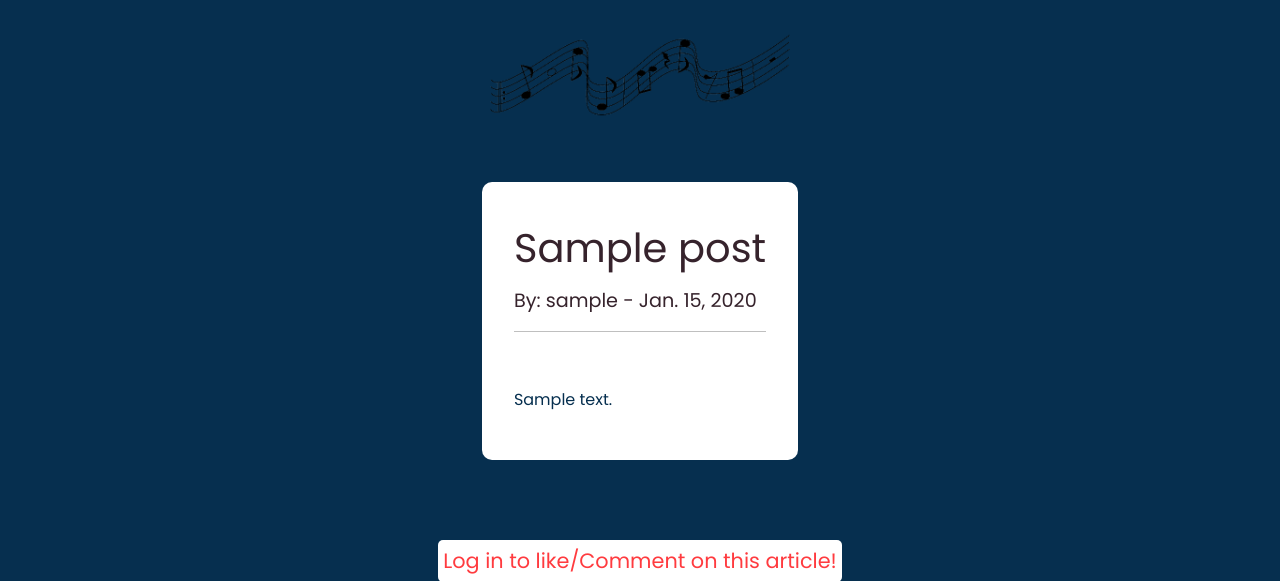
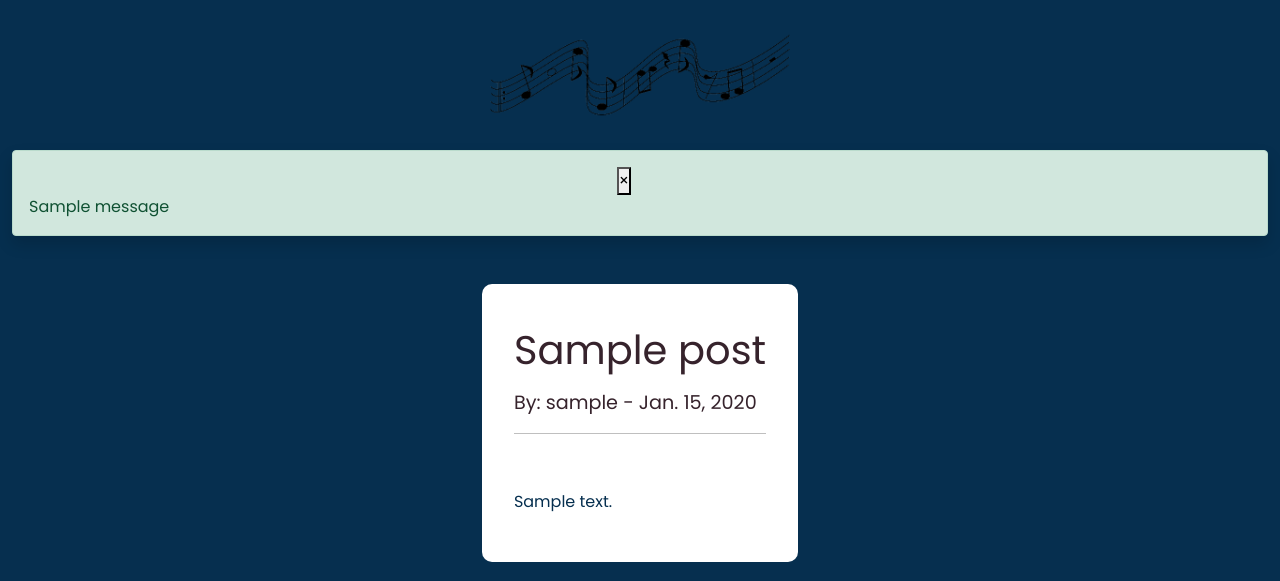
Before and after one commit to darco31/Tuneshack, a Django app: page /posts/1 in a window 1280 px wide. Shown: the part 113-694 px from the top of the page. Run offline with Django 4.2, Linux system fonts and the light colour scheme; tables that the repository leaves empty hold one stand-in row (values such as "Sample post"); one stand-in notice (Sample message) is shown.

Commit message:
Add messages to base html file

```diff
--- a/static/css/style.css
+++ b/static/css/style.css
@@ -67,6 +67,7 @@ main {
     color: var(--watermelon);
     padding: 6px;
     border-radius: 10px;
+    font-size: 1rem;
 }
 
 .continue_button:hover {
--- a/templates/base.html
+++ b/templates/base.html
@@ -54,12 +54,22 @@
         </nav>
         <img src="{% static 'img/music_note.png' %}" alt="image of music notes" class="notes">
 
+        {% for message in messages %}
+        <div class="alert {{ message.tags }} alert-dismissible shadow fade show" role="alert">
+            <button type="button" class="close" data-dismiss="alert" aria-label="Close">
+                <span aria-hidden="true">&times;</span>
+            </button>
+            {{ message | safe }}
+        </div>
+        {% endfor %}
+
         <!-- Main content -->
         <main>
             {% block content%}
 
             {% endblock %}
         </main>
+
         <!-- Footer section to include some contact info and social links taken from my first project-->
         <footer id="social-contact">
             <ul class="social-networks">
--- a/templates/post_detail.html
+++ b/templates/post_detail.html
@@ -11,8 +11,6 @@
     <p class="post-details-styles">{{ post.body|linebreaks }}</p>
 </div>
 
-<br><br>
-
 <div class="container_buttons">
     {% if user.is_authenticated %}
     {% if user.id == post.author.id%}
@@ -22,10 +20,7 @@
 
     {% endif %}
     {% endif %}
-
-    <!-- <a href="{% url 'add_comment' post.pk %}" class="likes_delete_button">Add Comment</a> -->
 </div>
-<!-- https://dev.to/radualexandrub/how-to-add-like-unlike-button-to-your-django-blog-5gkg -->
 
 {% if user.is_authenticated %}
 <form action="{% url 'blogpost_like' object.id %}" method="POST">
@@ -48,9 +43,6 @@
 {% endif %}
 <h2 class="comment-head">Comments</h2>
 {% if not post.comments.all %}
-
-<p class="comment-alert">No comments Yet... <a href="{% url 'add_comment' post.pk %}">Add one here</a></p>
-
 {% else %}
 {% for comment in post.comments.all %}
 
```
Also changed, not shown: tuneshack/settings.py (+9 -1 lines).
